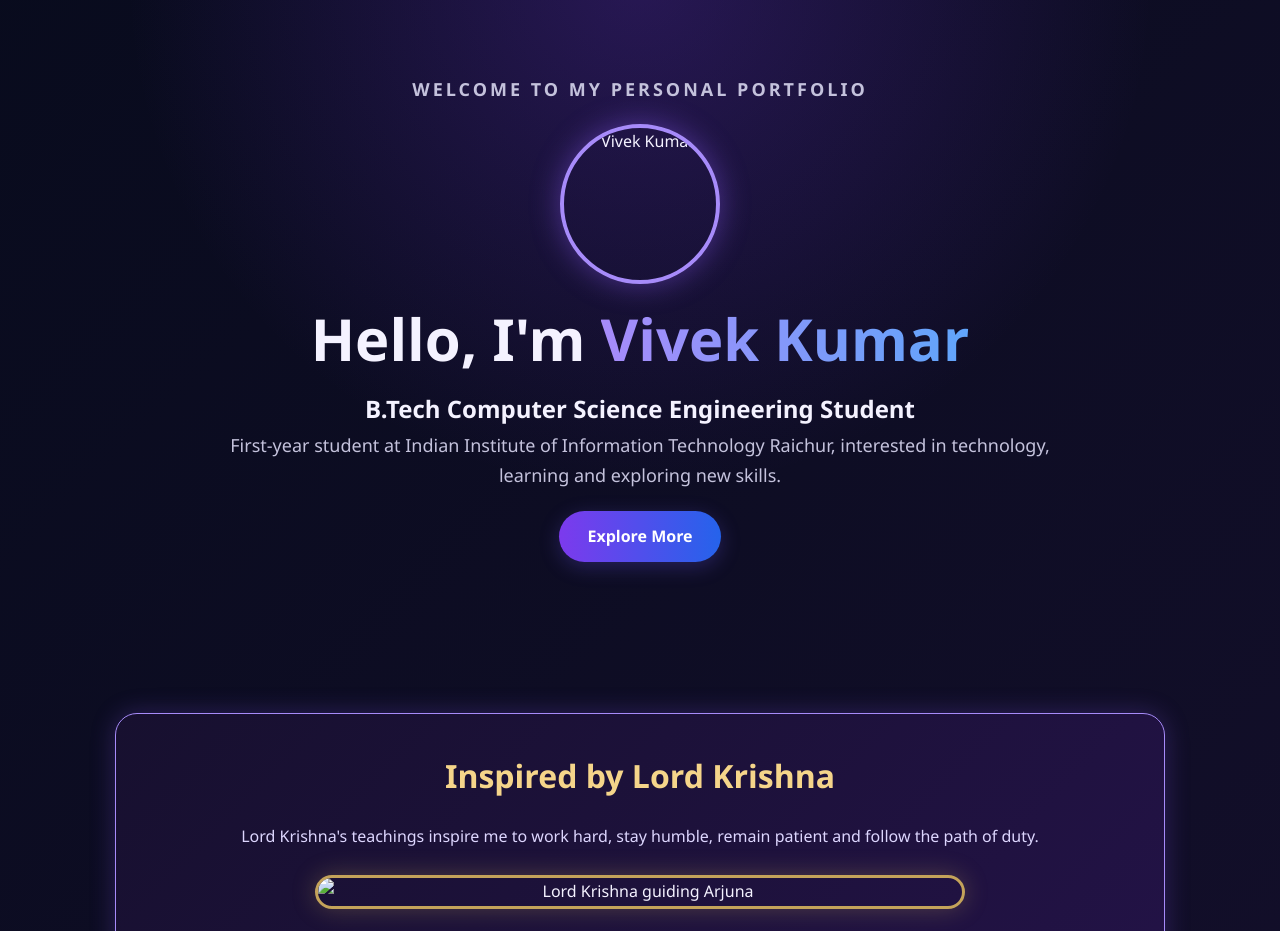
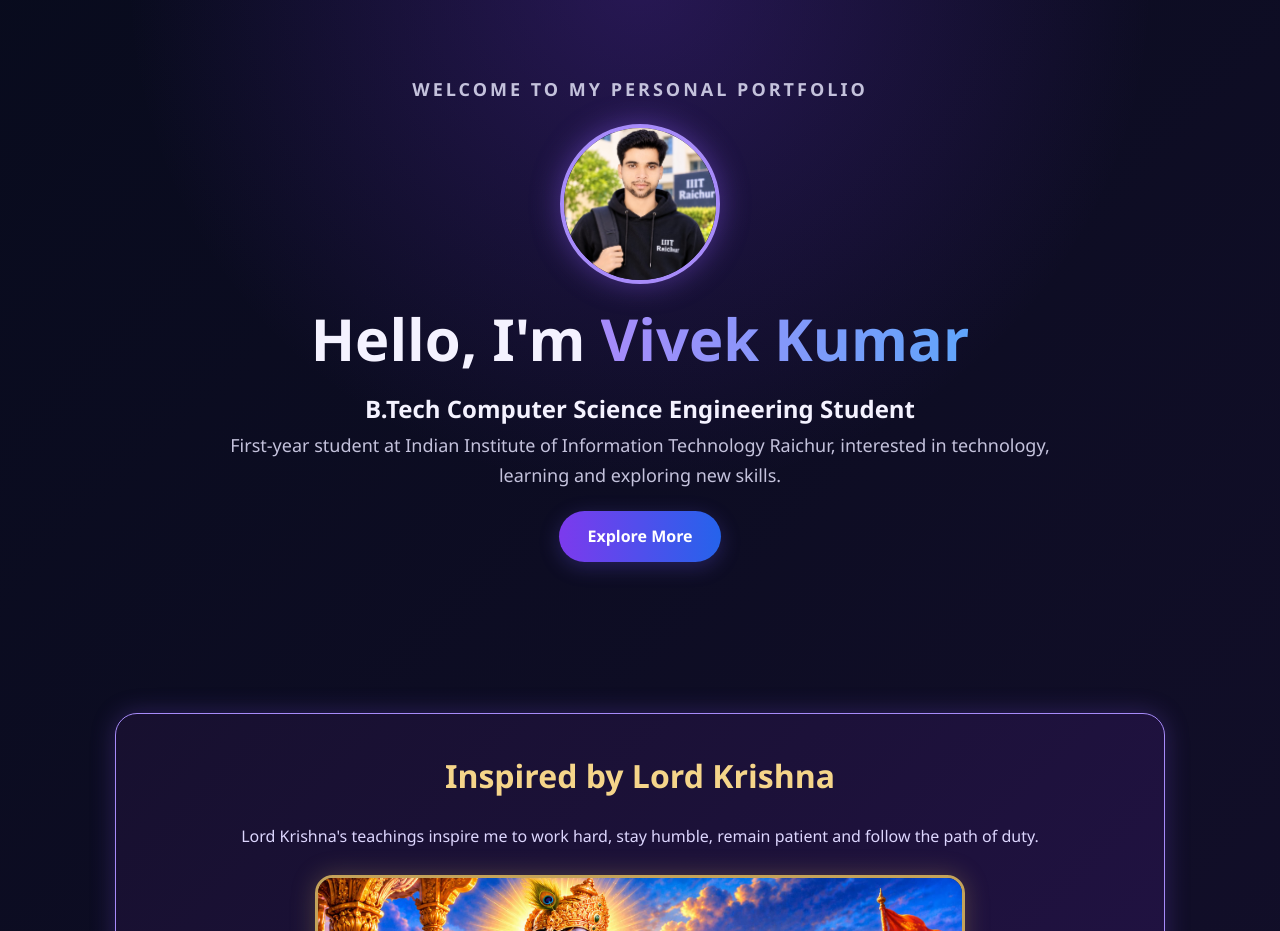
Before and after one commit to vivekdevraj/my-portfolio, a plain HTML site: page index.html in a window 1280 px wide. Shown: the part 100-1031 px from the top of the page. Drawn offline with Linux system fonts and the light colour scheme.

Commit message:
Update image paths in index.html

```diff
--- a/index.html
+++ b/index.html
@@ -30,7 +30,7 @@
         <div class="hero-content">
             <p class="welcome">WELCOME TO MY PERSONAL PORTFOLIO</p>
 
-            <img src="images/profile.jpg"
+            <img src="profile.jpg"
                  alt="Vivek Kumar"
                  class="profile-img">
 
@@ -57,7 +57,7 @@
         stay humble, remain patient and follow the path of duty.
     </p>
 
-    <img src="images/krishna-arjuna.png"
+    <img src="krishna-arjuna.png"
          alt="Lord Krishna guiding Arjuna"
          class="krishna-img">
 
```
